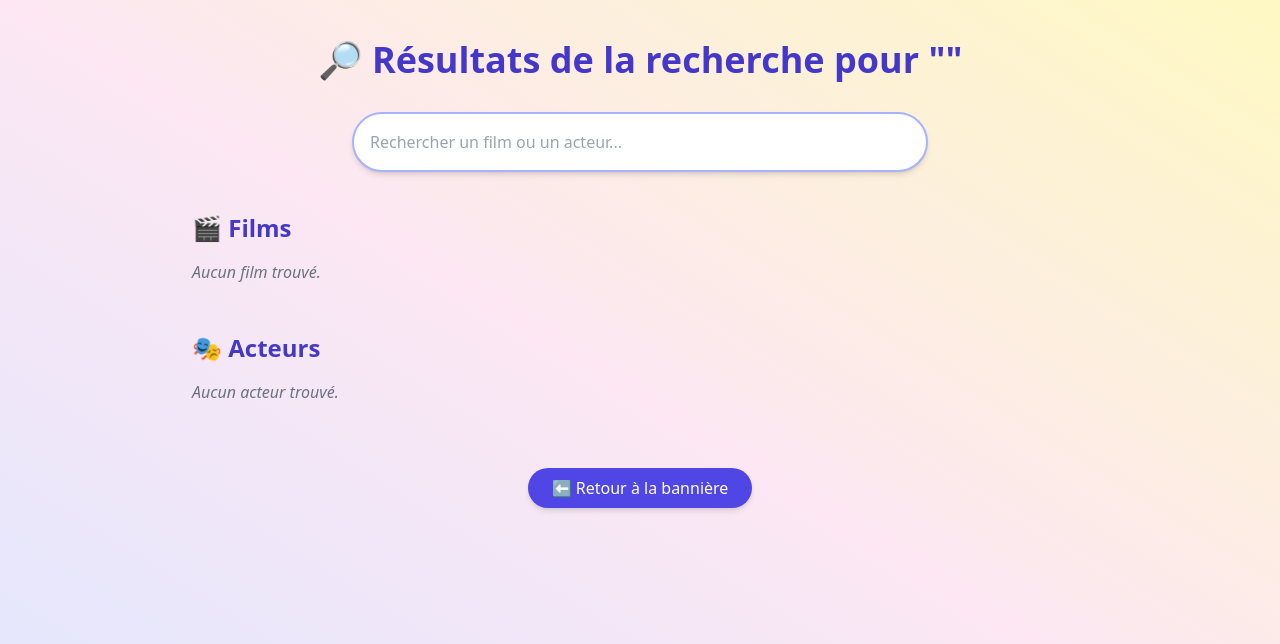
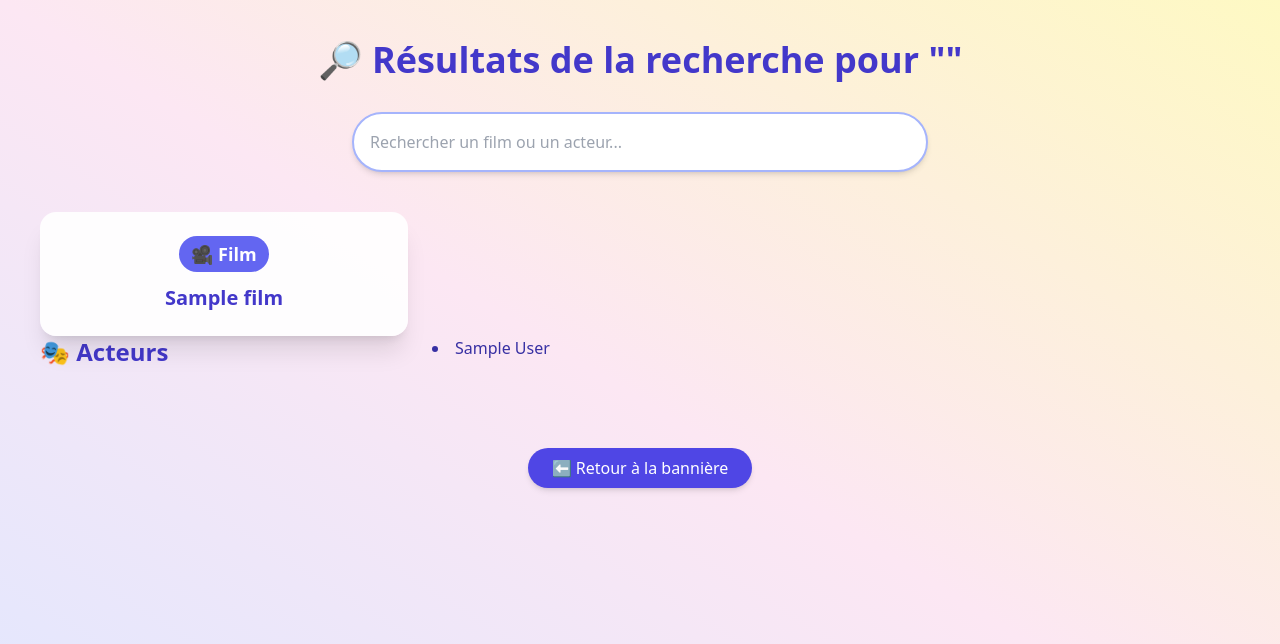
Before and after one commit to ksdeve/T.P-Django---Sakila, a Django app: page /search/ in a window 1280 px wide. Shown: the top 644 px of the page. Run offline with Django 5.2, Linux system fonts and the light colour scheme; tables that the repository leaves empty hold one stand-in row (values such as "Sample post"); some libraries are stand-ins or nearby versions.

Commit message:
stable commit

```diff
--- a/django_projet/sakila/templates/search.html
+++ b/django_projet/sakila/templates/search.html
@@ -16,24 +16,25 @@
                class="w-full p-4 rounded-full border-2 border-indigo-300 focus:ring-2 focus:ring-indigo-400 shadow-md focus:outline-none" />
     </form>
 
-    <section class="max-w-4xl mx-auto mb-12">
-        <h2 class="text-2xl font-semibold mb-4 text-indigo-700">🎬 Films</h2>
-        {% if films %}
-        <ul class="list-disc list-inside text-indigo-800 space-y-2">
-            {% for film in films %}
-                <li>
-                    <a href="{% url 'film_detail' film.pk %}" class="hover:text-pink-500 transition">
-                        {{ film.title }}
-                    </a>
-                </li>
-            {% endfor %}
-        </ul>
-        {% else %}
-            <p class="italic text-gray-500">Aucun film trouvé.</p>
-        {% endif %}
-    </section>
+    <div class="grid grid-cols-1 sm:grid-cols-2 md:grid-cols-3 gap-6 w-full max-w-6xl animate-fade-in-slow">
+        {% for film in films %}
+        <a href="{% url 'film_detail' film.pk %}" class="block bg-white bg-opacity-90 shadow-xl rounded-2xl p-6 transform transition duration-300 hover:scale-105 hover:shadow-2xl hover:ring-2 hover:ring-indigo-400 focus:outline-none">
+            <div class="flex flex-col items-center space-y-3">
+                <span class="inline-block px-3 py-1 rounded-full bg-indigo-500 text-white font-bold text-lg select-none">
+                    🎥 Film
+                </span>
+                <p class="text-xl font-semibold text-indigo-700 text-center">
+                    {{ film.title }}
+                </p>
+            </div>
+        </a>
+        {% empty %}
+        <div class="col-span-full text-center text-gray-600 text-lg">Aucun film trouvé.</div>
+        {% endfor %}
+    </div>
 
-    <section class="max-w-4xl mx-auto">
+    <!-- Section acteurs à ajouter -->
+    <div class="grid grid-cols-1 sm:grid-cols-2 md:grid-cols-3 gap-6 w-full max-w-6xl animate-fade-in-slow">
         <h2 class="text-2xl font-semibold mb-4 text-indigo-700">🎭 Acteurs</h2>
         {% if actors %}
         <ul class="list-disc list-inside text-indigo-800 space-y-2">
@@ -42,9 +43,9 @@
             {% endfor %}
         </ul>
         {% else %}
-            <p class="italic text-gray-500">Aucun acteur trouvé.</p>
+        <p class="italic text-gray-500">Aucun acteur trouvé.</p>
         {% endif %}
-    </section>
+    </div>
 
     <div class="text-center mt-16">
         <a href="{% url 'banniere' %}" class="inline-block bg-indigo-600 hover:bg-indigo-700 text-white font-medium py-2 px-6 rounded-full shadow-md transition duration-300">
--- a/django_projet/sakila/views.py
+++ b/django_projet/sakila/views.py
@@ -36,20 +36,14 @@ def film_list(request):
     return render(request, 'film_list.html', {'films': films})
 
 
+def search(request):
+    query = request.GET.get('q', '')
+    films = Film.objects.filter(title__icontains=query)
+    actors = Actor.objects.filter(
+        Q(first_name__icontains=query) | Q(last_name__icontains=query)
+    )
+    return render(request, 'search.html', {'films': films, 'actors': actors, 'query': query})
 
 def film_detail(request, pk):
     film = get_object_or_404(Film, pk=pk)
     return render(request, 'film_detail.html', {'film': film})
-
-
-def search(request):
-    query = request.GET.get('q', '').strip()
-    films = Film.objects.filter(title__icontains=query) if query else Film.objects.none()
-    actors = Actor.objects.filter(
-        Q(first_name__icontains=query) | Q(last_name__icontains=query)
-    ) if query else Actor.objects.none()
-    return render(request, 'search.html', {
-        'query': query,
-        'films': films,
-        'actors': actors,
-    })
```
Also changed, not shown: django_projet/sakila/templates/film_list.html (+14 -2 lines).
